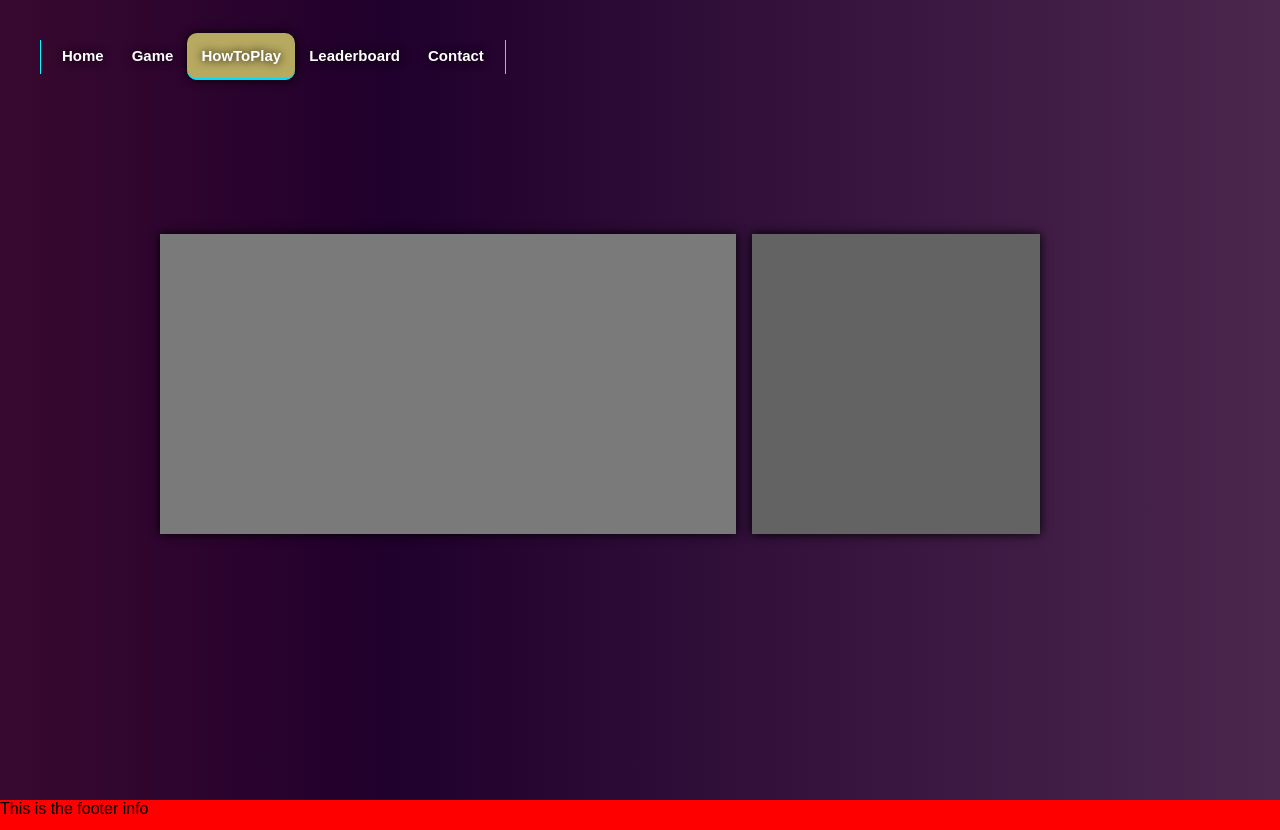
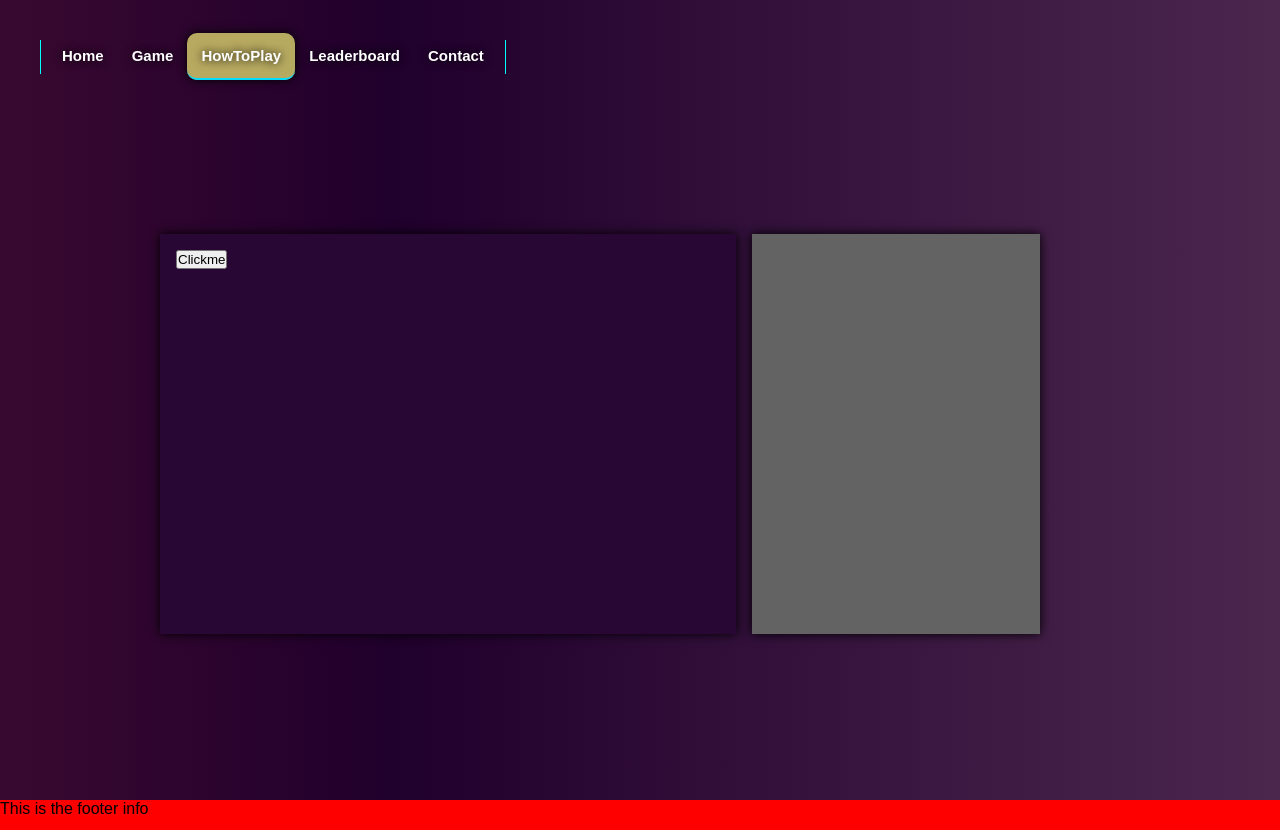
Before and after one commit to SohailMG/GameWebsite, a PHP site: page /HowToPlay.php in a window 1280 px wide. Run offline with PHP 8.4, Linux system fonts and the light colour scheme.

Commit message:
added typewriter in how to play page using JS

```diff
--- a/Common.php
+++ b/Common.php
@@ -45,7 +45,7 @@ function outputBannerNavigation($pageName){
 function outputFooter(){
     echo '</section>';
     echo '<footer><p>This is the footer info</p></footer>';
-    echo '<script src="web.js"></script>';
+    echo '<script type="text/javascript" src="web.js"></script>';
     echo '</body>';
     echo '</html>';
 }
--- a/Contact.php
+++ b/Contact.php
@@ -5,14 +5,14 @@
     outputBannerNavigation("Contact")
 
 ?>
-<!-- contact form left side structure -->
 <div class="contact-Form">
+    <!-- contact form left side structure -->
     <div class="left-side">
         <h1>Get in touch</h1>
         <p>Get in touch by either filling the form on the right or visit social media links below</p>
         <!-- social media clickable images -->
 
-        s <div class="medialinks">
+        <div class="medialinks">
             <div class="facebook-icon">
                 <a href="https://www.facebook.com/"><img src="Images/facebook.png" alt=""></a>
             </div>
--- a/HowToPlay.php
+++ b/HowToPlay.php
@@ -4,10 +4,15 @@
     outputBannerNavigation("HowToPlay")
 
 ?>
-    <div class="grid-container">
-        <div class="grid-item grid-item-1"></div>
-        <div class="grid-item grid-item-2"></div>
+<div class="grid-container">
+    <div class="grid-item grid-item-1">
+        <button onclick="typeWriter()">Clickme</button>
+        <p id="demo"></p>
+        <p id="demo2"></p>
     </div>
+
+    <div class="grid-item grid-item-2"></div>
+</div>
 
 
 <?php
--- a/index.php
+++ b/index.php
@@ -9,6 +9,7 @@
     <a href="Sign-up.php"><b>Sign-up</b></a>
 </div>
 <main>
+    <!-- left side of home page layout -->
     <div class="box1">
         <h1>Welcome to Memory Master</h1>
         <div class="questions">
@@ -17,8 +18,8 @@
             <ul> Test your memory strength and become the Memory Master</ul>
         </div>
     </div>
+    <!-- right side ,logo of the game -->
     <div class="box2">
-        <!-- <img src="Images/Master.png" alt=""> -->
     </div>
 </main>
 <?php
--- a/style.css
+++ b/style.css
@@ -304,13 +304,13 @@ ul.signUpform li input:hover {
   padding: 1rem;
 }
 .grid-container > div:nth-child(odd) {
-  background: rgb(122, 122, 122);
+  background: rgb(40, 7, 53);
 }
 .grid-container {
   grid-auto-rows: minmax(100px, auto);
   display: grid;
   grid-template-columns: 60% 30%;
-  grid-template-rows: 300px;
+  grid-template-rows: 400px;
   grid-gap: 1em;
   padding: 10rem;
   justify-items: stretch;
@@ -320,9 +320,17 @@ ul.signUpform li input:hover {
   grid-row: 1/2;
   box-shadow: 0 0 10px 0 black;
 }
+.grid-item-1 p {
+  color: white;
+  font-size: 20px;
+  text-shadow:0 0 10px  #20002c;
+  padding: 20px;
+}
 .grid-item-2 {
   box-shadow: 0 0 10px 0 black;
 }
+
+
 
 /*
 * Leaderboard page design
@@ -429,6 +437,7 @@ ul.signUpform li input:hover {
   font-size: 18px;
   color: rgb(0, 0, 0);
 }
+/* social media links design */
 
 .medialinks {
   display: flex;
--- a/web.js
+++ b/web.js
@@ -1,4 +1,27 @@
+/*
+ * typewriter function used in how to play page
+ * displying instructions on how the game is played
+ */
+var rules =
+  "Welcome to memory master. When you start the game you will be presented with a two digit number and you will have three seconds to memerise the number. if you guess the number correctly you will move to the next level and the number will become bigger and bigger each level. the main goal of the game is to test how many numbers can you remember in a short amount of time and";
+var i = 0;
+var speed = 50;
 
-function myfunction(){
-    document.getElementById("logout").style.display = "block;"
+/* adding a sleep function */
+function sleep(ms) {
+  return new Promise((resolve) => setTimeout(resolve, ms));
 }
+
+/* second condition checks if there is full stop '.' then
+function sleeps for 1000ms then continues
+*/
+async function typeWriter() {
+  if (i < rules.length) {
+    document.getElementById("demo").innerHTML += rules.charAt(i);
+    if (rules.charAt(i) == ".") {
+      await sleep(1000);
+    }
+    i++;
+    setTimeout(typeWriter, speed);
+  }
+}
```
